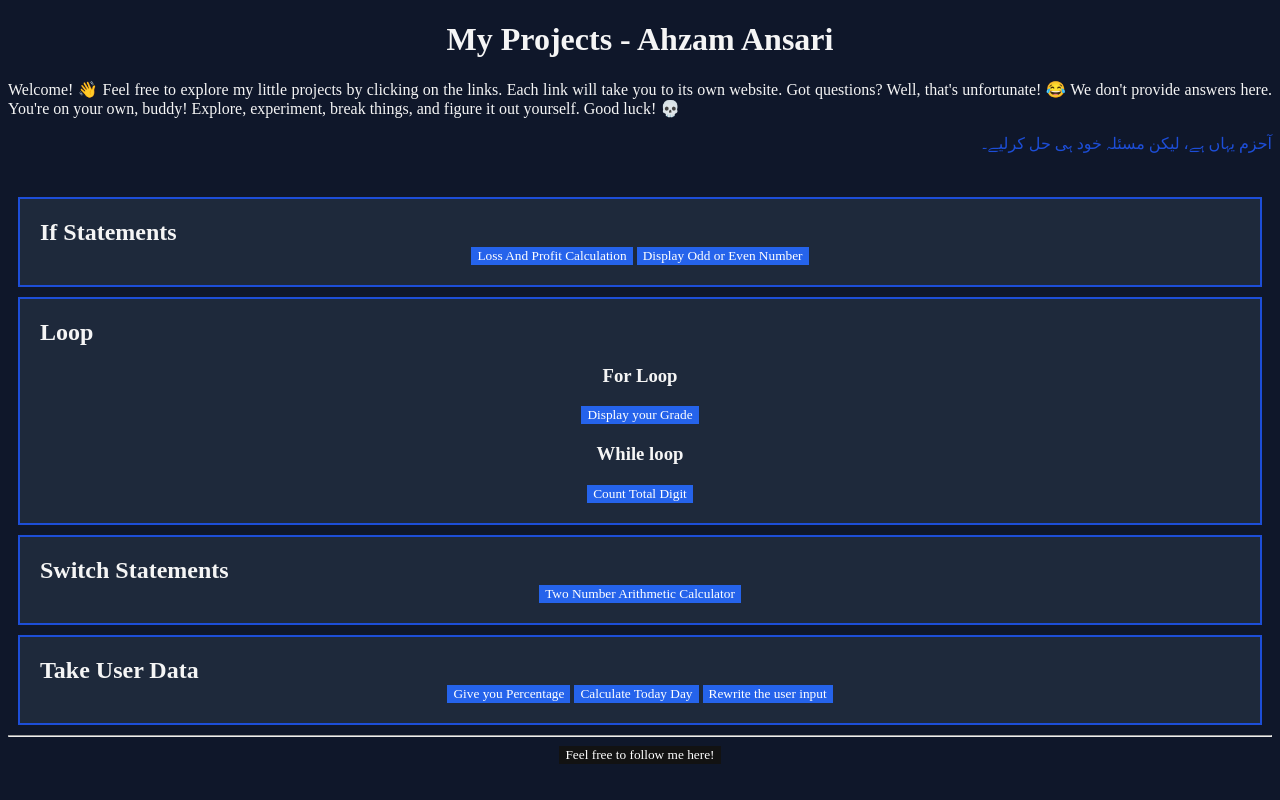
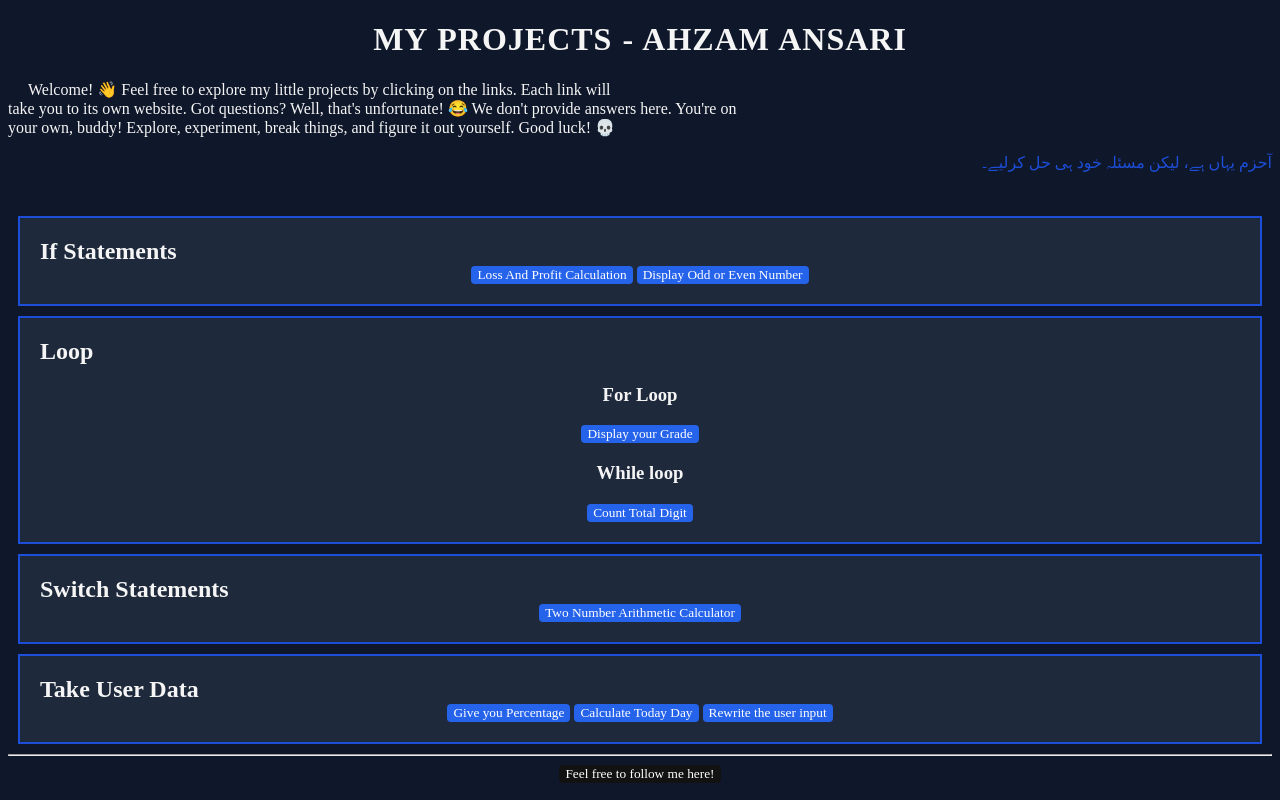
Before and after one commit to Ahzam-Pro/Java-Script---Practice, a plain HTML site: page index.html in a window 1280 px wide. Drawn offline with Linux system fonts and the light colour scheme.

Commit message:
Add files via upload

```diff
--- a/Style.css
+++ b/Style.css
@@ -11,10 +11,11 @@ button {
     border: 10px;
     font-family: inherit;
     text-align: center;
+    border-radius: 4px;
 }
 
 button:hover {
-    color: #1D4ED8;
+    border-radius: 6px;
     background-color: #121212;
 }
 
@@ -22,10 +23,15 @@ h1 {
     text-align: center;
     font-style: unset;
     font-weight: 600;
+    text-transform: uppercase;
+    letter-spacing: 1px;
+    word-spacing: 1px;
 }
 
 #Welcome_para {
     text-align: justify;
+    text-indent: 20px;
+    white-space: pre-line;
 }
 
 .Links_Buttons button {
--- a/index.html
+++ b/index.html
@@ -8,7 +8,7 @@
 <body>
 
 <header id="Header">
-    <h1>My Projects - Ahzam Ansari</h1>
+    <h1>My projects - Ahzam Ansari</h1>
 
     <p id="Welcome_para">Welcome! 👋 Feel free to explore my little projects by clicking on the links. Each link will
     take you to its own website. Got questions? Well, that's unfortunate! 😂 We don't provide answers here. You're on
```
